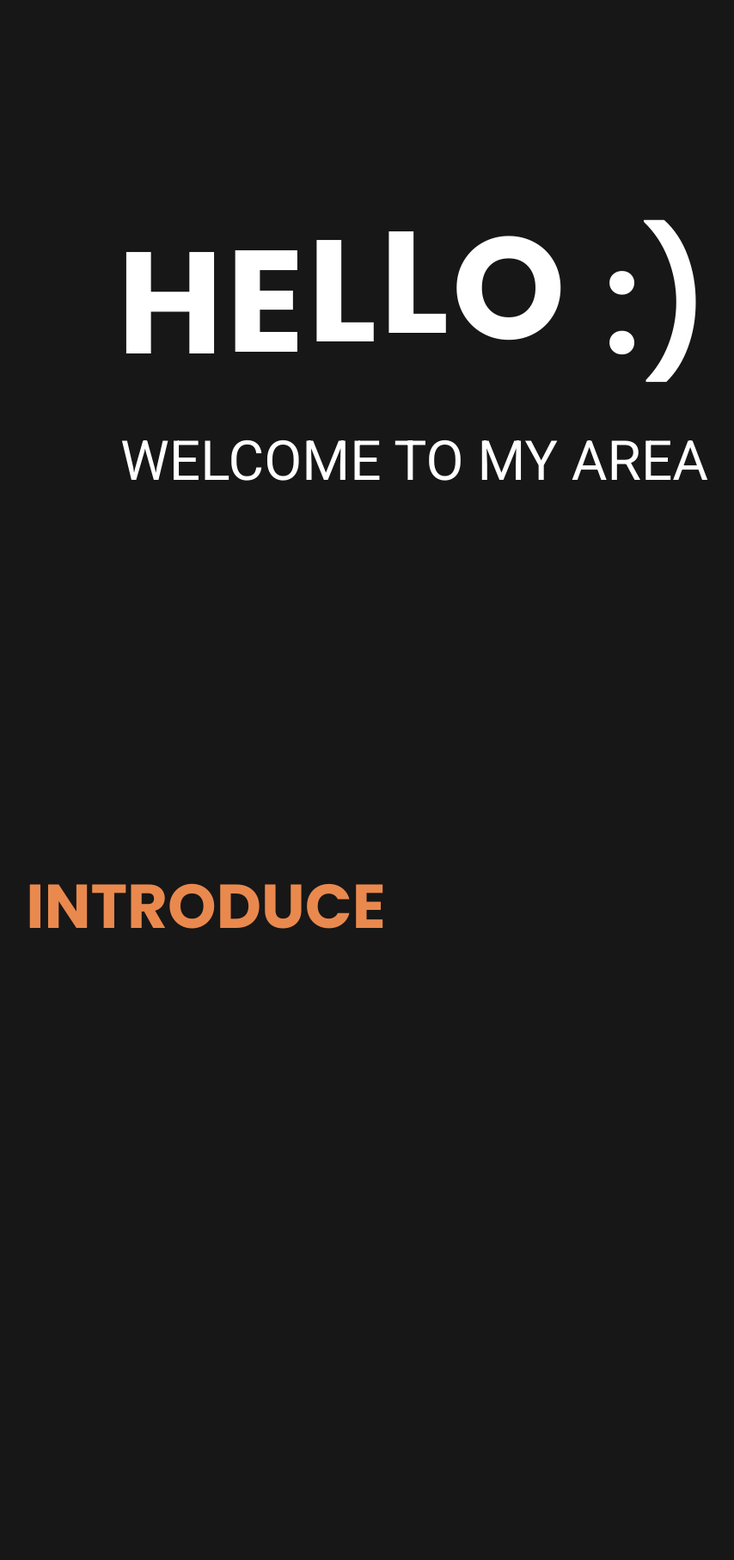
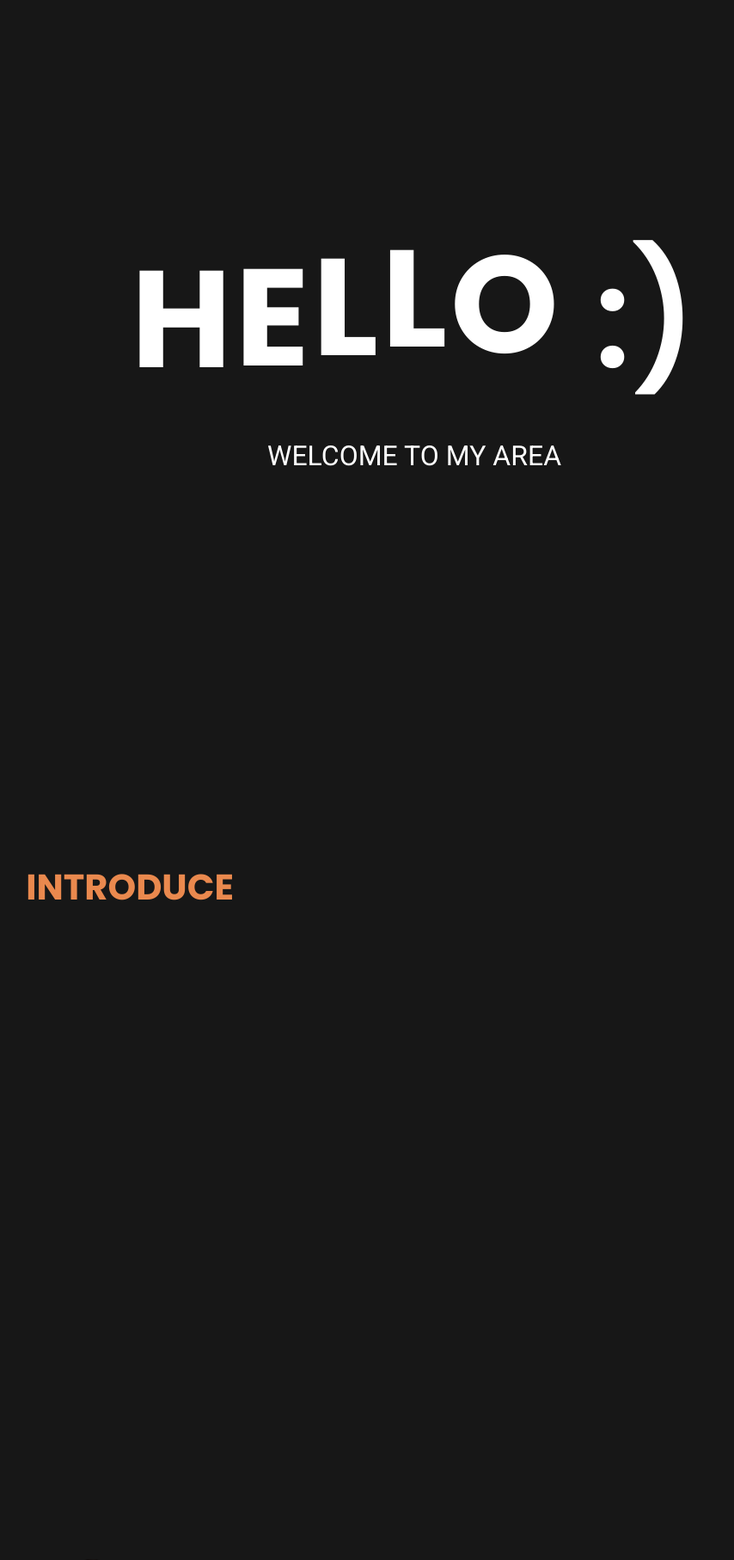
Before and after one commit to jangjiheee/introduce-portfolio, a PHP site: page /index.html in a window 1280 px wide. Shown: the top 1814 px of the page at 86% size, without its empty margins (158-1012 px from the left). Run offline with PHP 8.4, Linux system fonts and the light colour scheme.

Commit message:
폰트사이즈 수정

```diff
--- a/css/index.css
+++ b/css/index.css
@@ -260,7 +269,7 @@ section .intro-text .text-position .hello-text span {
   position: relative;
   -webkit-animation: text-up 1.2s infinite;
           animation: text-up 1.2s infinite;
-  font-size: 6em;
+  font-size: 4em;
   font-weight: bolder;
 }
 section .intro-text .text-position .hello-text span:nth-child(1) {
@@ -330,22 +339,22 @@ section .intro-text .text-position .hello-text span:nth-child(6) {
 }
 @media screen and (min-width: 768px) {
   section .intro-text .text-position .hello-text span {
-    font-size: 10.5em;
+    font-size: 10em;
     margin-bottom: 120px;
   }
 }
 @media screen and (min-width: 1460px) {
   section .intro-text .text-position .hello-text span {
-    font-size: 18.75em;
+    font-size: 18em;
   }
 }
 section .intro-text .text-position .shuffle-text {
   margin-top: 20px;
-  font-size: 2.3em;
+  font-size: 1.4em;
 }
 @media screen and (min-width: 768px) {
   section .intro-text .text-position .shuffle-text {
-    font-size: 4em;
+    font-size: 2em;
   }
 }
 @media screen and (min-width: 1460px) {
@@ -383,11 +392,11 @@ section .introduce {
 }
 section .introduce h2 {
   margin: 0 auto;
-  font-size: 2.3em;
+  font-size: 1.1em;
   margin-bottom: 200px;
   position: -webkit-sticky;
   position: sticky;
-  top: 16px;
+  top: 32px;
   z-index: 999;
   width: -webkit-fit-content;
   width: -moz-fit-content;
@@ -399,16 +408,16 @@ section .introduce h2 {
     text-align: left;
     margin-bottom: 500px;
     margin-left: 14%;
-    font-size: 4.5em;
-    top: -4px;
+    font-size: 2.6em;
+    top: 12px;
   }
 }
 @media screen and (min-width: 1460px) {
   section .introduce h2 {
     margin-left: 12%;
     margin-bottom: 400px;
-    font-size: 6em;
-    top: 0px;
+    font-size: 3.2em;
+    top: 24px;
   }
 }
 section .introduce .confix {
@@ -1041,7 +1051,7 @@ section .workspace .portfolio04 .work-flex-box .port01-text h3,
 section .workspace .portfolio04 .work-flex-box .port02-text h3,
 section .workspace .portfolio04 .work-flex-box .port03-text h3,
 section .workspace .portfolio04 .work-flex-box .port04-text h3 {
-  font-size: 2.2em;
+  font-size: 1.6em;
   padding: 25px 0 25px 6%;
 }
 section .workspace .portfolio01 .work-flex-box .port01-text h3 + hr,
@@ -1173,6 +1183,27 @@ section .workspace .portfolio04 .work-flex-box .port02-text .text-left-align div
 section .workspace .portfolio04 .work-flex-box .port03-text .text-left-align div h4,
 section .workspace .portfolio04 .work-flex-box .port04-text .text-left-align div h4 {
   margin-bottom: 11px;
+  font-size: 1.1em;
+}
+@media screen and (min-width: 768px) {
+  section .workspace .portfolio01 .work-flex-box .port01-text .text-left-align div h4,
+section .workspace .portfolio01 .work-flex-box .port02-text .text-left-align div h4,
+section .workspace .portfolio01 .work-flex-box .port03-text .text-left-align div h4,
+section .workspace .portfolio01 .work-flex-box .port04-text .text-left-align div h4,
+section .workspace .portfolio02 .work-flex-box .port01-text .text-left-align div h4,
+section .workspace .portfolio02 .work-flex-box .port02-text .text-left-align div h4,
+section .workspace .portfolio02 .work-flex-box .port03-text .text-left-align div h4,
+section .workspace .portfolio02 .work-flex-box .port04-text .text-left-align div h4,
+section .workspace .portfolio03 .work-flex-box .port01-text .text-left-align div h4,
+section .workspace .portfolio03 .work-flex-box .port02-text .text-left-align div h4,
+section .workspace .portfolio03 .work-flex-box .port03-text .text-left-align div h4,
+section .workspace .portfolio03 .work-flex-box .port04-text .text-left-align div h4,
+section .workspace .portfolio04 .work-flex-box .port01-text .text-left-align div h4,
+section .workspace .portfolio04 .work-flex-box .port02-text .text-left-align div h4,
+section .workspace .portfolio04 .work-flex-box .port03-text .text-left-align div h4,
+section .workspace .portfolio04 .work-flex-box .port04-text .text-left-align div h4 {
+    font-size: 1.2em;
+  }
 }
 section .workspace .portfolio01 .work-flex-box .port01-text .text-left-align .btn,
 section .workspace .portfolio01 .work-flex-box .port02-text .text-left-align .btn,
--- a/index.html
+++ b/index.html
@@ -20,7 +20,7 @@
     <header id="pageStart">
         <nav class="main-menu" >
             <div id="main-nav" class="main-filter">
-                <p id="logo">JIHEE</p>
+                <p id="logo">JIHEE<span class="apostrophe">'s</span></p>
                 <div class="navbar">
                     <div class="gnb">
                         <li><a href="#introduce">INTRODUCE</a></li>
@@ -79,7 +79,7 @@
                             <img src="./images/photo.png" alt="main-photo" id="photo">
                         </div>
                         <div class="explain" data-aos="fade-up">
-                            <h3>우주최강 퍼블리셔를 꿈꾸는</h3>
+                            <h3>탄탄한 구조를 추구하는 퍼블리셔</h3>
                             <p class="name">장지희</p>
                             <div class="eng-character">
                                 <div class="flex-box1">
--- a/scss/index.scss
+++ b/scss/index.scss
@@ -35,6 +35,15 @@ header {
                 }
                 @include responsive(tablet-size) {
                     margin-left: 5%;
+                }
+                @include responsive(pc-size) {
+                    font: {
+                        size: 1.6em;
+                    }
+                }
+                .apostrophe {
+                    display: none;
+                    color: $orange;
                 }
             }
 
@@ -89,14 +98,14 @@ header {
                     position: fixed;
                     top: 34px;
                     float: right;
-                    right: 4.2%;
+                    right: 4%;
                     width: 25px;
                     height: 20px;
-                    margin-right: 20px;
+                    margin-right: 10px;
                     z-index: 999;
 
                     @include responsive(tablet-size) {
-                        right: 5%;
+                        right: 2%;
                     }
                     @include responsive(pc-size) {
                         display: none;
@@ -246,19 +255,19 @@ section {
                     animation: text-up 1.2s infinite ;
 
                     font: {
-                        size: 6em;
+                        size: 4em;
                         weight: bolder;
                     }
                     @include responsive(tablet-size) {
                         font: {
-                            size: 10.5em;
+                            size: 10em;
                         }
                         margin-bottom: 120px;
                     }
 
                     @include responsive(pc-size) {
                         font: {
-                            size: 18.75em;
+                            size: 18em;
                         }
                     }
                 }
@@ -266,9 +275,9 @@ section {
 
             .shuffle-text {
                 margin-top: 20px;
-                font-size: 2.3em;
+                font-size: 1.4em;
                 @include responsive(tablet-size) {
-                    font-size: 4em;
+                    font-size: 2em;
                 }
                 @include responsive(pc-size) {
                     font-size: 7em;
@@ -310,10 +319,10 @@ section {
 
         h2 {
             margin: 0 auto;
-            font-size: 2.3em;
+            font-size: 1.1em;
             margin-bottom: 200px;
             position: sticky;
-            top: 16px;
+            top: 32px;
             z-index: 999;
             width: fit-content;
             transform: translateX(9px);
@@ -322,15 +331,15 @@ section {
                 text-align: left;
                 margin-bottom: 500px;
                 margin-left: 14%;
-                font-size: 4.5em;
-                top: -4px;
+                font-size: 2.6em;
+                top: 12px;
             }
 
             @include responsive(pc-size) {
                 margin-left: 12%;
                 margin-bottom: 400px;
-                font-size: 6em;
-                top: 0px;
+                font-size: 3.2em;
+                top: 24px;
             }
         }
         .confix {
@@ -440,7 +450,7 @@ section {
                                 margin-bottom: 17px;
                             }
                             @include responsive(pc-size) {
-                                font-size: 2.54em;
+                                font-size: 2em;
                                 font-weight: bolder;
                                 margin-bottom: 17px;
                             }
@@ -467,15 +477,15 @@ section {
                 text-align: left;
                 margin-left: 15%;
                 margin-bottom: 500px;
-                font-size: 4.5em;
-                top: -6px;
+                font-size: 2.6em;
+                top: 12px;
             }
 
             @include responsive(pc-size) {
                 margin-left: 12%;
                 margin-bottom: 600px;
-                font-size: 6em;
-                top: 0px;
+                font-size: 3.2em;
+                top: 24px;
             }
         }
 
@@ -748,15 +758,15 @@ section {
                 text-align: left;
                 margin-left: 11%;
                 margin-bottom: 500px;
-                font-size: 5em;
-                top: -12px;
+                font-size: 2.6em;
+                top: 12px;
             }
 
             @include responsive(pc-size) {
                 margin-left: 7%;
                 margin-bottom: 600px;
-                font-size: 6em;
-                top: -4px;
+                font-size: 3.2em;
+                top: 26px;
             }
         }
 
@@ -861,6 +871,10 @@ section {
 
                             h4 {
                                 margin-bottom: 11px;
+                                font-size: 1.1em;
+                                @include responsive(tablet-size) {
+                                    font-size: 1.2em;
+                                }
                             }
                         }
                         .btn {
@@ -998,8 +1012,8 @@ section {
             @include responsive(pc-size) {
                 margin-left: 12%;
                 margin-bottom: 600px;
-                font-size: 6em;
-                top: 0px;
+                font-size: 3.2em;
+                top: 26px;
             }
         }
 
@@ -1032,15 +1046,19 @@ section {
                         margin: 0 5px;
                     }
 
-                    @include responsive(tablet-size) {
+                    @include responsive(pc-size) {
                         margin: 0 20px;
                     }
 
                     h3 {
                         margin-bottom: 5px;
+                        font-size: 2em;
+                        @include responsive(tablet-size) {
+                            font-size: 2.1em;
+                        }
                     }
                     p {
-                        font-size: 1.1em;
+                        font-size: 1em;
                     }
 
                     &:hover {
@@ -1145,8 +1166,8 @@ section {
             @include responsive(pc-size) {
                 margin-left: 6%;
                 margin-bottom: 600px;
-                font-size: 6em;
-                top: -2px;
+                font-size: 3.2em;
+                top: 26px;
             }
         }
 
```
Also changed, not shown: other parts of css/index.css (+55 -36 lines), other parts of scss/index.scss (+22 -18 lines), js/hover.js (+11 -1 lines), 1 other file.
